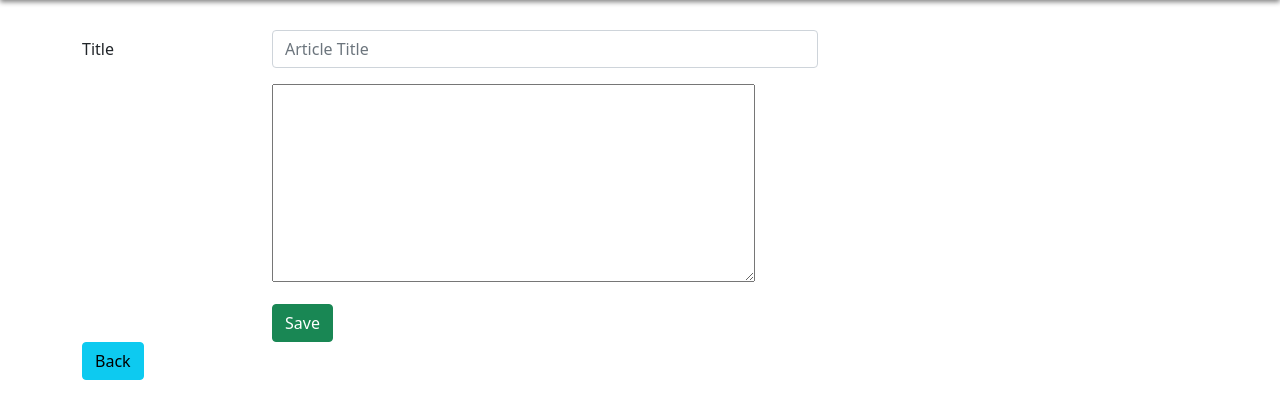
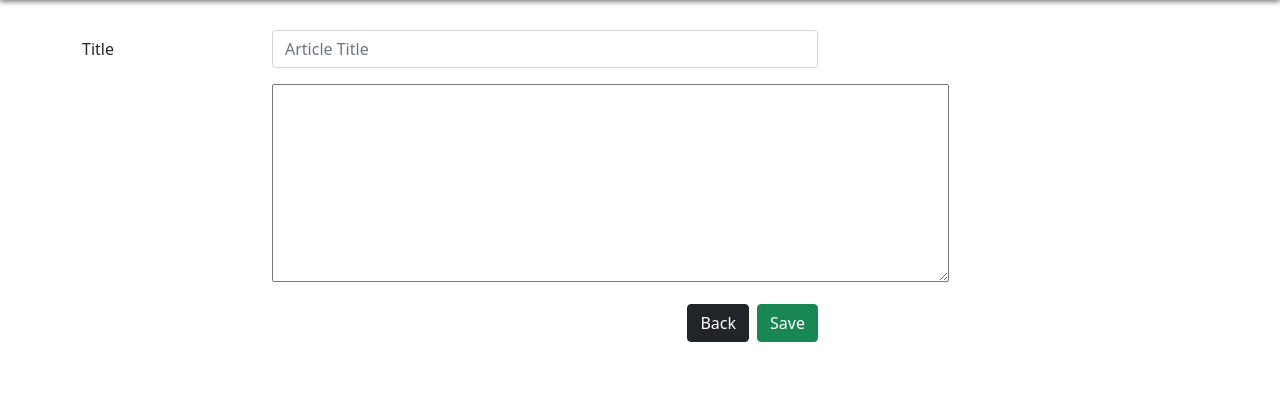
Before and after one commit to zxcvbnm0091/PDT_blog-Week-11-, a Flask app: page /article/edit/1 in a window 1280 px wide. Shown: the part 60-479 px from the top of the page. Run offline with Flask 2, Linux system fonts and the light colour scheme; a user stored in the database is signed in; data that the repository does not hold is empty; some libraries are stand-ins or nearby versions.

Commit message:
fix edit layout

```diff
--- a/blog_complete/templates/edit.html
+++ b/blog_complete/templates/edit.html
@@ -9,22 +9,22 @@
     <div class="row mb-3">
         <label for="title" class="col-2 col-form-label">Title</label>
         <div class="col-6">
-            <input type="text" name="title" id="title" class="form-control" placeholder="Article Title" value="{{ article[1] }}" required/>
+            <input type="text" name="title" id="title" class="form-control" placeholder="Article Title" value="{{ article[1] }}" required />
         </div>
     </div>
     <div class="row mb-3">
         <div class="offset-2 col-6">
-            <textarea rows="8" cols="50" name="body" id="body"> {{ article[2] | trim }} </textarea>
+            <textarea rows="8" cols="71" name="body" id="body"> {{ article[2] | trim }} </textarea>
         </div>
     </div>
     <div class="row">
-        <div class="offset-2 col-6">
-            <button class="btn btn-success" type="submit" name="btnEdit" id="btnEdit">Save</button>
+        <div class="offset-2 col-6 d-inline">
+            <div class="d-flex justify-content-end">
+                <a class="btn btn-dark" href="{{ url_for('index') }}">Back</a>
+                <button class="btn btn-success" style="margin-left:0.5rem" type="submit" name="btnEdit" id="btnEdit">Save</button>
+            </div>
         </div>
     </div>
 </form>
 
-<div>
-    <a class="btn btn-info" href="{{ url_for('index') }}">Back</a>
-</div>
 {% endblock %}
```
